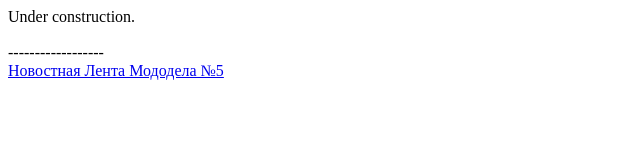
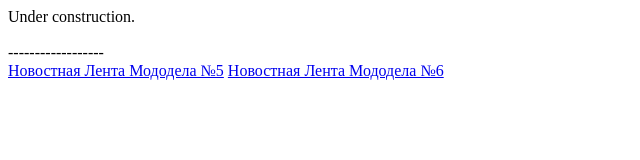
Before and after one commit to yakui-lover/yakui-lover.github.io, a plain HTML site: page index.html in a window 1280 px wide. Shown: the whole page, without its empty margins (0-640 px from the left). Drawn offline with Linux system fonts and the light colour scheme.

Commit message:
6th issue up!
Better start doing something, really.

```diff
--- a/index.html
+++ b/index.html
@@ -9,5 +9,6 @@ Under construction.
 ------------------
 <br>
 <a href="NLM5.pdf">Новостная Лента Мододела №5</a>
+<a href="NLM6.pdf">Новостная Лента Мододела №6</a>
 </body>
 </html>
```
Also changed, not shown: 1 other file.
